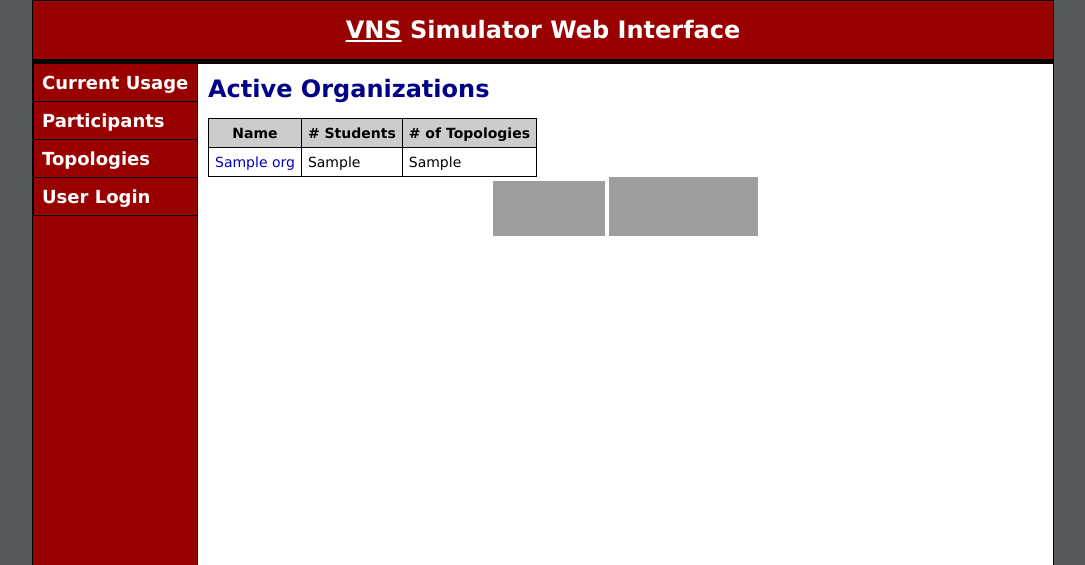
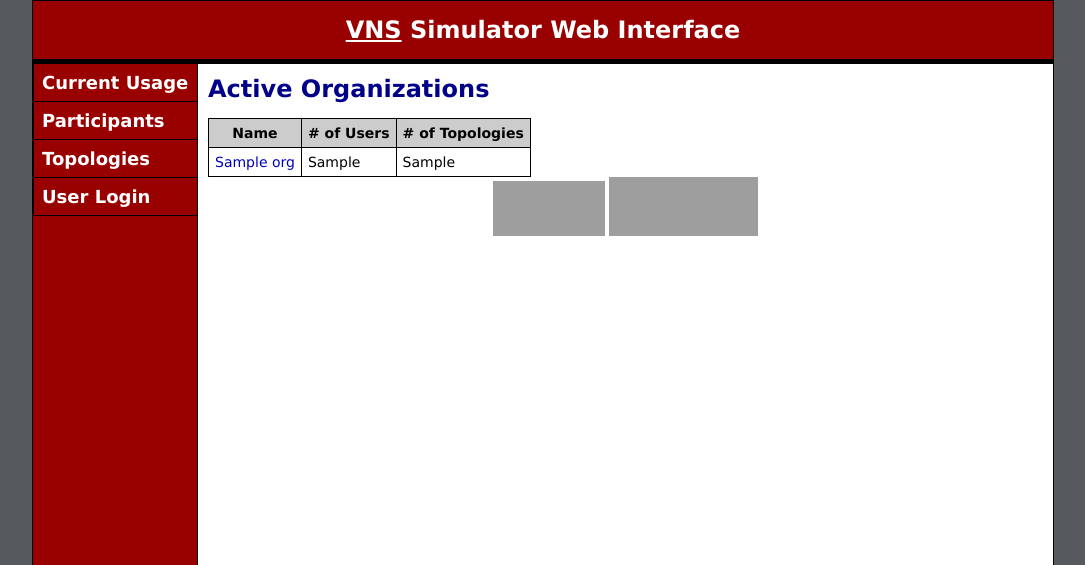
Before and after one commit to dound/vns, a Django app: template web/templates/vns/organizations.html in a window 1280 px wide. Shown: the top 565 px of the page, without its empty margins (97-1182 px from the left). Run offline with Django 3.2, Linux system fonts and the light colour scheme; the template is opened without the code that fills it: most values are stand-ins (such as "Sample title", 1, 10 or a date in 2020); parts of the project's set-up code (start-up, migrations or seed data) failed here and were passed over; grey boxes are pictures that could not be loaded.

Commit message:
modify column header to '# of Users' vice '# of Students'

```diff
--- a/web/templates/vns/organizations.html
+++ b/web/templates/vns/organizations.html
@@ -9,7 +9,7 @@
     <table>
         <tr>
             <th>Name</th>
-            <th># Students</th>
+            <th># of Users</th>
             <th># of Topologies</th>
         </tr>
     {% endif %}
```
